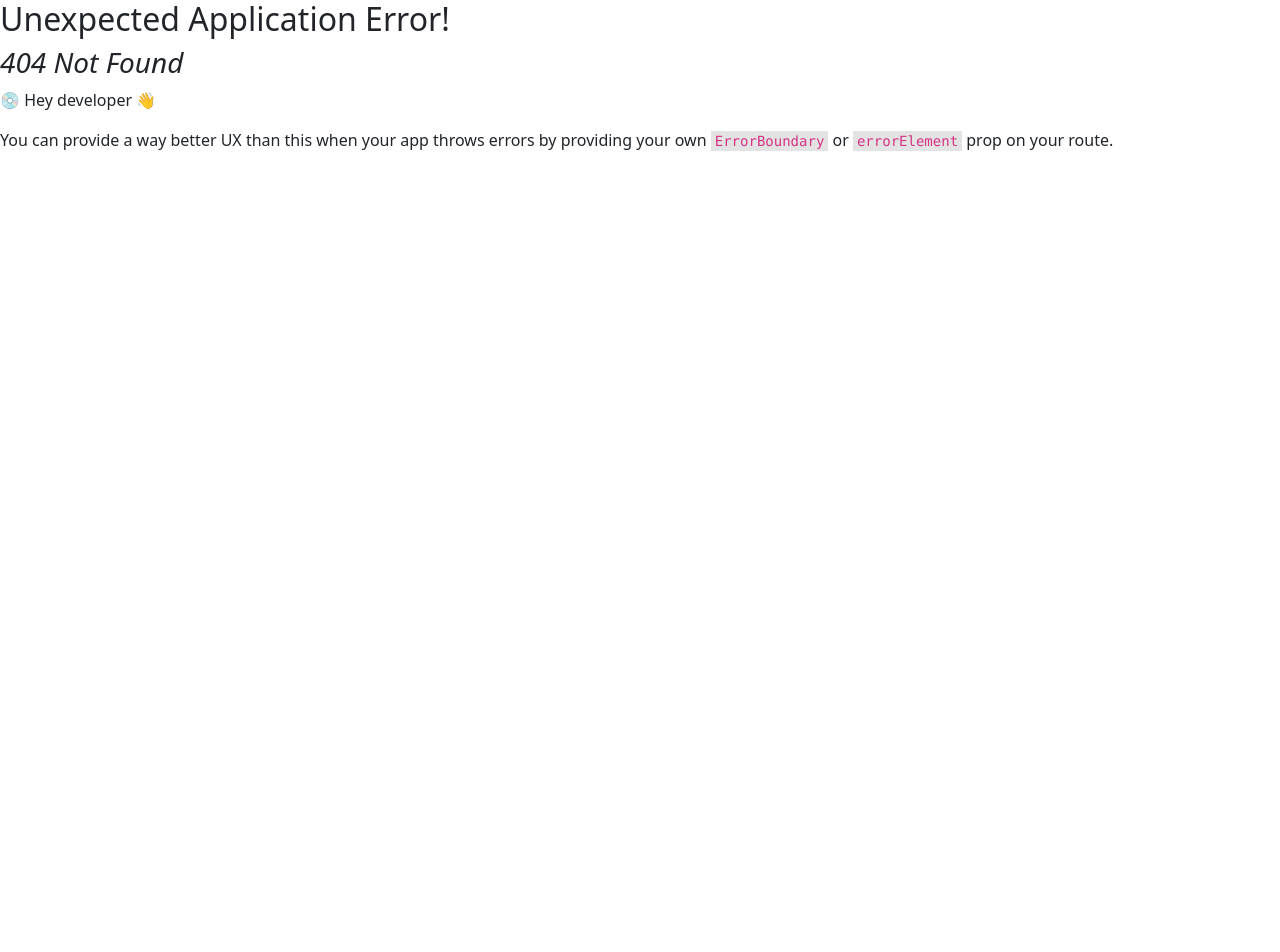
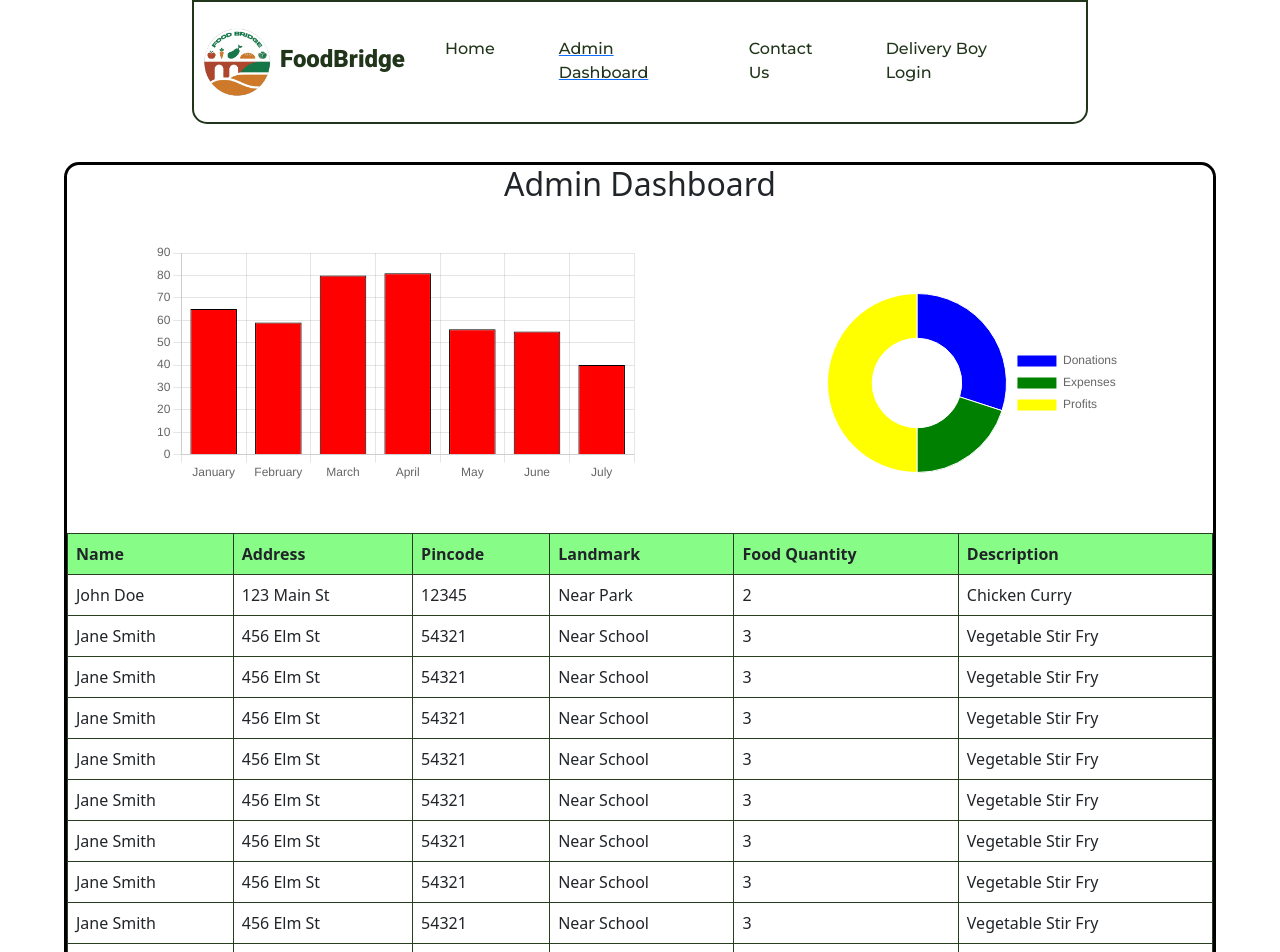
Before and after one commit to onkarhol999/FoodBridge, a React (Vite) app in the folder Client/: page /adminDashboard in a window 1280 px wide. Before the commit this address had no page. Shown: the top 952 px of the page. Before the commit the page ends 800 px from the top, so only its background shows below. Built offline with nearby package versions, Linux system fonts and the light colour scheme.

Commit message:
Dashboard added

```diff
--- a/Client/package.json
+++ b/Client/package.json
@@ -12,9 +12,14 @@
   "dependencies": {
     "axios": "^1.6.8",
     "bootstrap": "^5.3.3",
+    "chart.js": "^4.4.2",
+    "daisyui": "^4.10.1",
     "react": "^18.2.0",
+    "react-chartjs-2": "^5.2.0",
     "react-dom": "^18.2.0",
+    "react-hot-toast": "^2.4.1",
     "react-icons": "^5.0.1",
+    "react-redux": "^9.1.0",
     "react-router-dom": "^6.22.3"
   },
   "devDependencies": {
--- /dev/null
+++ b/Client/src/components/AdminDashboard/AdminDashboard.css
@@ -0,0 +1,38 @@
+/* AdminDashboard.css */
+
+/* Apply styles to the container element */
+.chart-container {
+    width: 100%;
+    height: 300px;
+    display: flex;
+    justify-content: space-around; /* Changed to space-around */
+    margin-top: 30px; /* Adjusted margin-top */
+}
+
+/* Style the canvas element */
+.chart-canvas1 {
+    width: 500px; /* Increased width */
+    height: 200px; /* Increased height */
+}
+
+.chart-canvas2 {
+    width: 300px; /* Increased width */
+    height: 300px; /* Increased height */
+}
+
+.headingOf {
+    text-align: center; /* Align the heading to the center */
+    margin-top: 0px; /* Add margin to the top */
+}
+
+.board {
+    border: solid 3px rgb(0, 0, 0);
+    border-radius: 15px;
+    margin: 3% 5% 0; /* Adjusted margin top and removed margin bottom */
+    padding: 0px; /* Add padding */
+}
+
+.data-table {
+    margin-right: 30px; /* Adjusted margin-top */
+    border-radius: 15px;
+}
--- /dev/null
+++ b/Client/src/components/AdminDashboard/AdminDashboard.jsx
@@ -0,0 +1,218 @@
+import React, { useEffect, useRef } from 'react';
+import Chart from 'chart.js/auto';
+import './AdminDashboard.css';
+
+const BarChart = ({}) => {
+  const barChartRef = useRef(null);
+  const doughnutChartRef = useRef(null);
+  let barChart = null;
+  let doughnutChart = null;
+
+  useEffect(() => {
+    // Dummy data for the bar chart
+    const barData = {
+      labels: ['January', 'February', 'March', 'April', 'May', 'June', 'July'],
+      datasets: [
+        {
+          label: 'Sales',
+          data: [65, 59, 80, 81, 56, 55, 40],
+          backgroundColor: 'red',
+          borderColor: 'rgba(0, 0, 0, 1)',
+          borderWidth: 1
+        }
+      ]
+    };
+
+    // Dummy data for the doughnut chart
+    const doughnutData = {
+      labels: ['Donations', 'Expenses', 'Profits'],
+      datasets: [
+        {
+          label: 'Financial Overview',
+          data: [300, 200, 500],
+          backgroundColor: ['blue', 'green', 'yellow'],
+          borderWidth: 1
+        }
+      ]
+    };
+
+    // Create the bar chart
+    if (barChartRef.current) {
+      if (barChart) {
+        barChart.destroy();
+      }
+      barChart = new Chart(barChartRef.current, {
+        type: 'bar',
+        data: barData,
+        options: {
+          scales: {
+            y: {
+              beginAtZero: true
+            }
+          },
+          plugins: {
+            legend: {
+              display: false
+            }
+          },
+          layout: {
+            padding: {
+              right: 20,
+              top: 20
+            }
+          }
+        }
+      });
+    }
+
+    // Create the doughnut chart
+    if (doughnutChartRef.current) {
+      if (doughnutChart) {
+        doughnutChart.destroy();
+      }
+      doughnutChart = new Chart(doughnutChartRef.current, {
+        type: 'doughnut',
+        data: doughnutData,
+        options: {
+          plugins: {
+            legend: {
+              position: 'right'
+            }
+          }
+        }
+      });
+    }
+
+    // Cleanup function
+    return () => {
+      if (barChart) {
+        barChart.destroy();
+      }
+      if (doughnutChart) {
+        doughnutChart.destroy();
+      }
+    };
+  }, []);
+
+  return (
+    <div className='board'>
+      <h2 className='headingOf'>Admin Dashboard</h2>
+
+
+      <div className="chart-container">
+        <div className='c1'>
+          <canvas className="chart-canvas1" ref={barChartRef} />
+        </div>
+
+        <div>
+          <canvas className="chart-canvas2" ref={doughnutChartRef} />
+        </div>
+
+      </div>
+      <table className="data-table">
+        <thead>
+          <tr>
+            <th>Name</th>
+            <th>Address</th>
+            <th>Pincode</th>
+            <th>Landmark</th>
+            <th>Food Quantity</th>
+            <th>Description</th>
+          </tr>
+        </thead>
+        <tbody>
+          <tr>
+            <td>John Doe</td>
+            <td>123 Main St</td>
+            <td>12345</td>
+            <td>Near Park</td>
+            <td>2</td>
+            <td>Chicken Curry</td>
+          </tr>
+          <tr>
+            <td>Jane Smith</td>
+            <td>456 Elm St</td>
+            <td>54321</td>
+            <td>Near School</td>
+            <td>3</td>
+            <td>Vegetable Stir Fry</td>
+          </tr>
+          <tr>
+            <td>Jane Smith</td>
+            <td>456 Elm St</td>
+            <td>54321</td>
+            <td>Near School</td>
+            <td>3</td>
+            <td>Vegetable Stir Fry</td>
+          </tr>
+          <tr>
+            <td>Jane Smith</td>
+            <td>456 Elm St</td>
+            <td>54321</td>
+            <td>Near School</td>
+            <td>3</td>
+            <td>Vegetable Stir Fry</td>
+          </tr>
+          <tr>
+            <td>Jane Smith</td>
+            <td>456 Elm St</td>
+            <td>54321</td>
+            <td>Near School</td>
+            <td>3</td>
+            <td>Vegetable Stir Fry</td>
+          </tr>
+          <tr>
+            <td>Jane Smith</td>
+            <td>456 Elm St</td>
+            <td>54321</td>
+            <td>Near School</td>
+            <td>3</td>
+            <td>Vegetable Stir Fry</td>
+          </tr>
+          <tr>
+            <td>Jane Smith</td>
+            <td>456 Elm St</td>
+            <td>54321</td>
+            <td>Near School</td>
+            <td>3</td>
+            <td>Vegetable Stir Fry</td>
+          </tr>
+          <tr>
+            <td>Jane Smith</td>
+            <td>456 Elm St</td>
+            <td>54321</td>
+            <td>Near School</td>
+            <td>3</td>
+            <td>Vegetable Stir Fry</td>
+          </tr>
+          <tr>
+            <td>Jane Smith</td>
+            <td>456 Elm St</td>
+            <td>54321</td>
+            <td>Near School</td>
+            <td>3</td>
+            <td>Vegetable Stir Fry</td>
+          </tr>
+          <tr>
+            <td>Jane Smith</td>
+            <td>456 Elm St</td>
+            <td>54321</td>
+            <td>Near School</td>
+            <td>3</td>
+            <td>Vegetable Stir Fry</td>
+          </tr>
+          <tr>
+            <td>Jane Smith</td>
+            <td>456 Elm St</td>
+            <td>54321</td>
+            <td>Near School</td>
+            <td>3</td>
+            <td>Vegetable Stir Fry</td>
+          </tr>
+        </tbody>
+      </table>
+    </div>
+  );
+};
+
+export default BarChart;
--- a/Client/src/components/navbar/Navbar.jsx
+++ b/Client/src/components/navbar/Navbar.jsx
@@ -25,9 +25,11 @@ function Navbar() {
                       <a className="nav-link" aria-current="page" href="#">Home</a>
                       </li>
                       </NavLink>
+                      <NavLink to="/AdminDashboard">
                       <li className="nav-item mx-3">
-                      <a className="nav-link" href="#">What we do?</a>
+                      <a className="nav-link" href="#">Admin Dashboard</a>
                       </li>
+                      </NavLink>
                       <NavLink to="/ContactUs" style={{ textDecoration: 'none' }}>
                       <li className="nav-item mx-3">
                       <a className="nav-link" href="#">Contact Us</a>
--- a/Client/src/main.jsx
+++ b/Client/src/main.jsx
@@ -8,6 +8,7 @@ import DeliveryBoyForm from './components/DeliveryDashboard/DiliveryDashboard'
 import HomePage from './components/HomePage/homePage'
 import DeliveryBoy from './components/DeliveryBoyLogin/DeliveryBoyLogin'
 import ContactUs from './components/ContactUs/ContactUs'
+import AdminDashboard from './components/AdminDashboard/AdminDashboard'
 
 const router = createBrowserRouter(
   createRoutesFromElements(
@@ -18,6 +19,7 @@ const router = createBrowserRouter(
     <Route path="Home" element={<HomePage/>} />
     <Route path="loginDB" element={<DeliveryBoy/>} />
     <Route path="Contact" element={<ContactUs/>} />
+    <Route path="AdminDashboard" element={<AdminDashboard/>} />
 
     </Route>
   )
```
Also changed, not shown: 1 other file (tests, documents, lock files or other folders).
